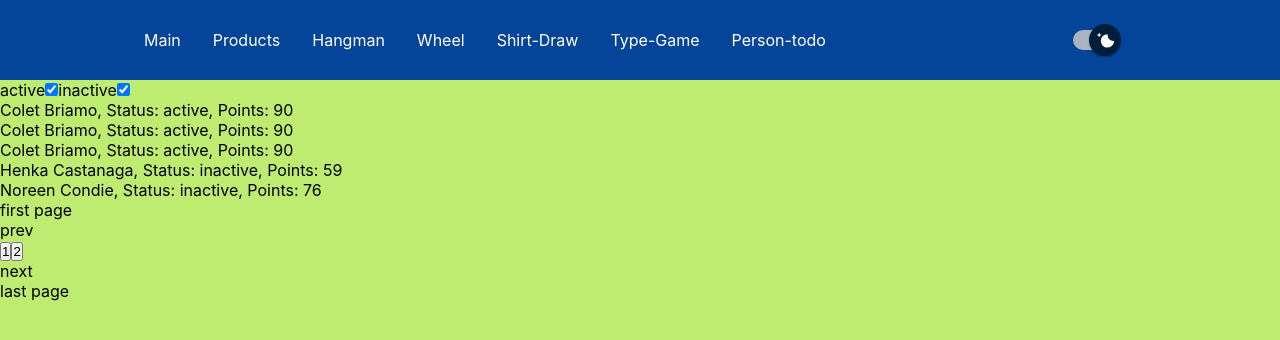
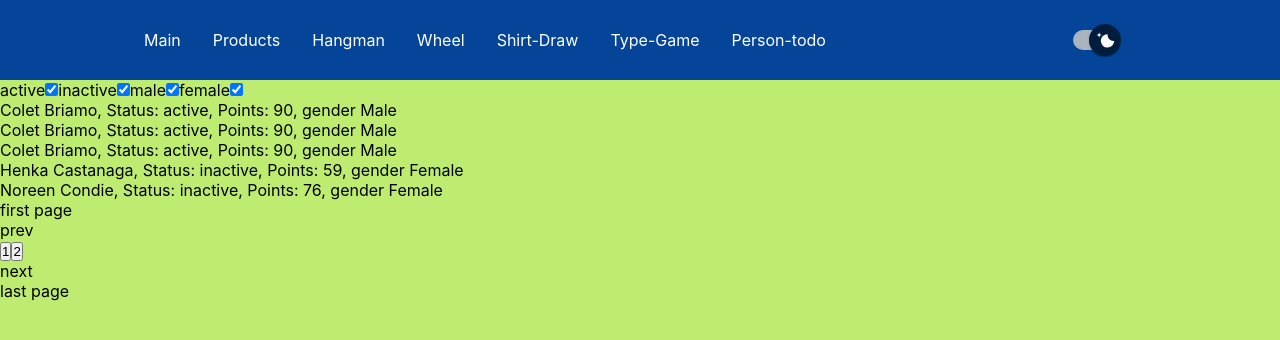
Before and after one commit to TornikeZhizhi/React-sumNew, a React (Create React App) app: page /tic-tac in a window 1280 px wide. Shown: the top 340 px of the page. Built offline with nearby package versions, Linux system fonts and the light colour scheme; no server answers; a web font is replaced by a local one.

Commit message:
updte js

```diff
--- a/src/Components/TicTac/TicTac.js
+++ b/src/Components/TicTac/TicTac.js
@@ -93,20 +93,26 @@ const userDataList = [
   },
 ];
 
-const TicTac = ({ data }) => {
+const TicTac = () => {
   const [activeChecked, setActiveChecked] = useState(true);
   const [inactiveChecked, setInactiveChecked] = useState(true);
+  const [maleChecked, setMaleChecked] = useState(true);
+  const [femaleChecked, setFemaleChecked] = useState(true);
   const [currentPage, setCurrentPage] = useState(1);
 
   const itemsPerPage = 5;
 
   const filteredData = userDataList.filter((user) => {
-    if (activeChecked && inactiveChecked) {
+    if ((activeChecked && inactiveChecked) || (maleChecked && femaleChecked)) {
       return true; // Both checkboxes are checked, return all data
     } else if (activeChecked) {
       return user.status === "active";
     } else if (inactiveChecked) {
       return user.status === "inactive";
+    } else if (maleChecked) {
+      return user.gender === "Male";
+    } else if (femaleChecked) {
+      return user.gender === "Female";
     }
     return false;
   });
@@ -122,6 +128,10 @@ const TicTac = ({ data }) => {
       setActiveChecked(!activeChecked);
     } else if (checkbox === "inactive") {
       setInactiveChecked(!inactiveChecked);
+    } else if (checkbox === "male") {
+      setMaleChecked(!maleChecked);
+    } else if (checkbox === "female") {
+      setFemaleChecked(!femaleChecked);
     }
     setCurrentPage(1); // Reset current page when checkbox changes
   };
@@ -176,12 +186,29 @@ const TicTac = ({ data }) => {
           onChange={() => handleCheckboxChange("inactive")}
         />
       </label>
+      <label>
+        male
+        <input
+          type="checkbox"
+          checked={maleChecked}
+          onChange={() => handleCheckboxChange("male")}
+        />
+      </label>
+      <label>
+        female
+        <input
+          type="checkbox"
+          checked={femaleChecked}
+          onChange={() => handleCheckboxChange("female")}
+        />
+      </label>
 
       {/* User data container */}
       <div>
         {displayedData.map((user, index) => (
           <div key={index}>
-            {user.full_name}, Status: {user.status}, Points: {user.points}
+            {user.full_name}, Status: {user.status}, Points: {user.points},
+            gender {user.gender}
           </div>
         ))}
       </div>
```
